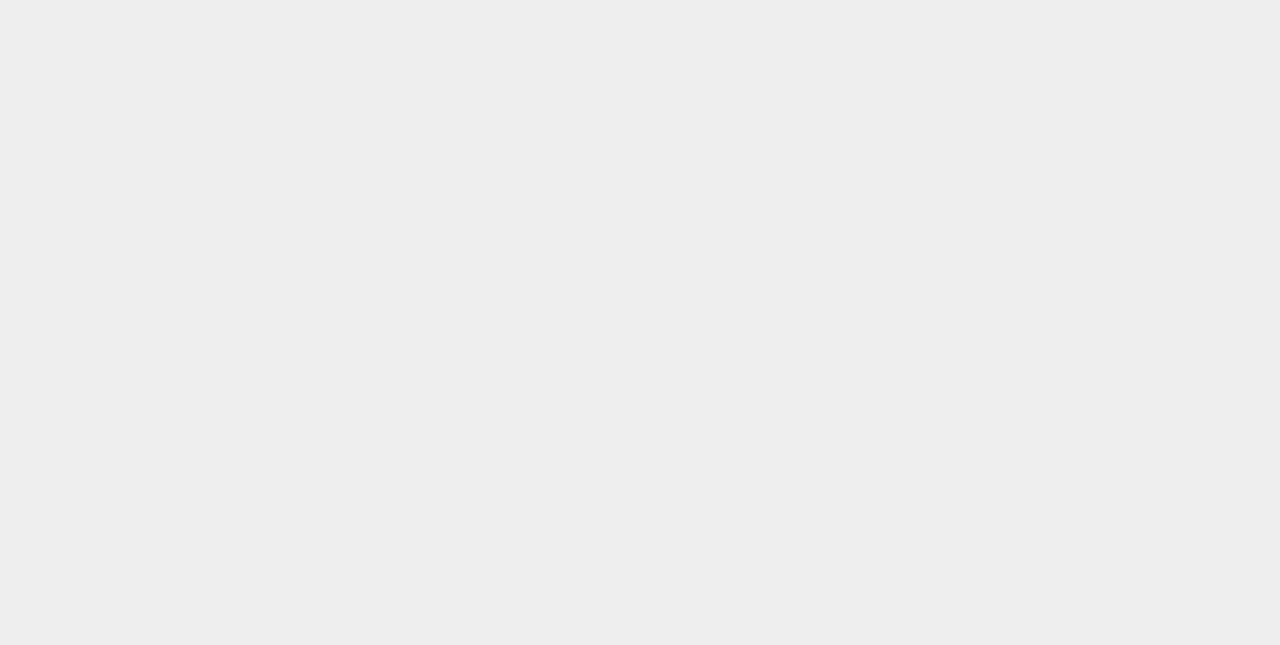
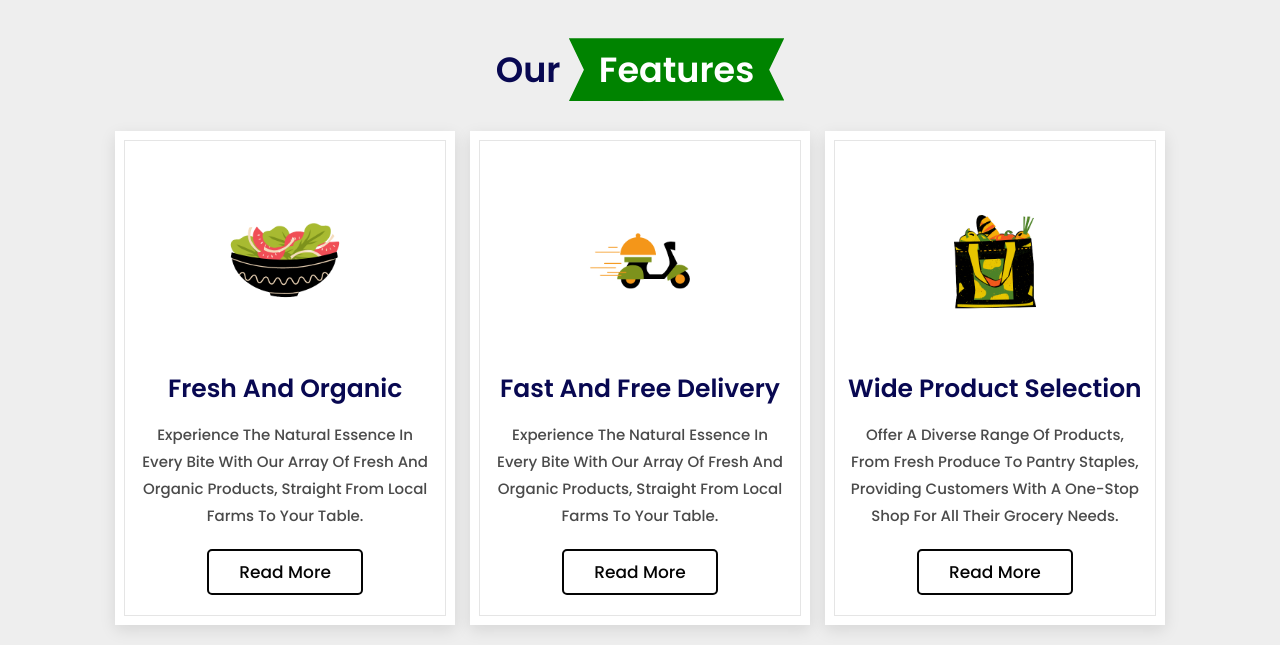
Before and after one commit to yasukomiyazawa/Online-Grocery-Store-Website---Fresh-Finds, a website: page index.html in a window 1280 px wide. Shown: the part 554-1199 px from the top of the page. Before the commit the page ends 800 px from the top, so only its background shows below. Drawn offline with Linux system fonts and the light colour scheme.

Commit message:
added features section

```diff
--- a/index.html
+++ b/index.html
@@ -136,7 +136,62 @@
     <!-- home section ends -->
 
 
+    <!-- features section starts -->
 
+
+    <section class="features" id="features">
+
+        <h1 class="heading"> Our <span>Features</span></h1>
+
+        <div class="box-container">
+
+            <div class="box">
+
+                <img src="images/features-1.png" alt="">
+                <h3>Fresh and Organic</h3>
+                <p>
+                    Experience the natural essence in every bite with our
+                    array of fresh and organic products, straight from
+                    local farms to your table.
+                </p>
+                <a href="" class="btn">read more</a>
+
+            </div>
+
+            <div class="box">
+
+                <img src="images/features-2.png" alt="">
+                <h3>Fast and Free Delivery</h3>
+                <p>
+                    Experience the natural essence in every bite with our
+                    array of fresh and organic products, straight from
+                    local farms to your table.
+                </p>
+                <a href="" class="btn">read more</a>
+
+            </div>
+
+            <div class="box">
+
+                <img src="images/features-3.png" alt="">
+                <h3>Wide Product Selection</h3>
+                <p>
+                    Offer a diverse range of products, from fresh
+                    produce to pantry staples, providing customers with
+                     a one-stop shop for all their grocery needs.
+                </p>
+                <a href="" class="btn">read more</a>
+
+            </div>
+
+
+
+
+        </div>
+
+    </section>
+
+    <!-- features section ends -->
 
 
 
--- a/style.css
+++ b/style.css
@@ -2,14 +2,14 @@
 
 :root {
   --green: rgb(0, 131, 0);
-  --blue: rgb(9, 9, 47);
+  --blue: rgb(8, 8, 81);
   --red: rgb(118, 19, 19);
   --yellow: rgb(245, 245, 29);
   --orange: rgb(255, 167, 5);
   --black: rgb(4, 4, 4);
-  --box-shadow: 0 0.5rem 1rem rgba(0, 0, 0, 0.1);
-  --border: 2rem solid rgba(0, 0, 0, 0.1);
-  --outline: 1rem solid rgba(0, 0, 0, 0.1);
+  --box-shadow: 0 0.5rem 1.5rem rgba(0, 0, 0, 0.1);
+  --border: 0.2rem solid rgba(0, 0, 0, 0.1);
+  --outline: 0.1rem solid rgba(0, 0, 0, 0.1);
   --outline-hover: 0.2rem solid var(--black);
 }
 
@@ -39,6 +39,22 @@ body {
 
 section {
   padding: 2rem 9%;
+}
+
+.heading {
+  text-align: center;
+  padding: 2rem 0;
+  padding-bottom: 3rem;
+  font-size: 3.5rem;
+  color: var(--blue);
+}
+
+.heading span {
+  background: var(--green);
+  color: #fff;
+  display: inline-block;
+  padding: 0.5rem 3rem;
+  clip-path: polygon(100% 0, 93% 50%, 100% 99%, 0% 100%, 7% 50%, 0% 0%);
 }
 
 .btn {
@@ -301,6 +317,44 @@ section {
   line-height: 1.8;
 }
 
+.features .box-container {
+  display: grid;
+  grid-template-columns: repeat(auto-fit, minmax(30rem, 1fr));
+  gap: 1.5rem;
+}
+
+.features .box-container .box {
+  padding: 3rem 2rem;
+  background: #fff;
+  outline: var(--outline);
+  outline-offset: -1rem;
+  text-align: center;
+  box-shadow: var(--box-shadow);
+}
+
+.features .box-container .box:hover {
+  outline: var(--outline-hover);
+  outline-offset: 0;
+}
+
+.features .box-container .box img {
+  margin: 1rem 0;
+  height: 18rem;
+}
+
+.features .box-container .box h3 {
+  font-size: 2.5rem;
+  line-height: 1.8;
+  color: var(--blue);
+}
+
+.features .box-container .box p {
+  font-size: 1.5rem;
+  line-height: 1.8;
+  color: rgb(74, 74, 74);
+  padding: 1rem 0;
+}
+
 /* media queries */
 
 @media (max-width: 1091px) {
@@ -352,4 +406,8 @@ section {
   .header .search-form {
     width: 90%;
   }
+
+  .heading {
+    font-size: 2.5rem;
+  }
 }
```
Also changed, not shown: images/features-1.png (added), images/features-2.png (added), images/features-3.png (added).
